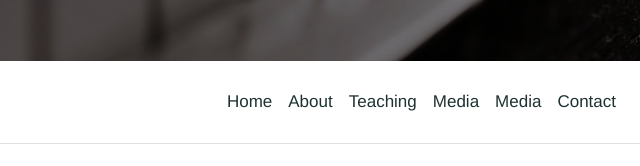
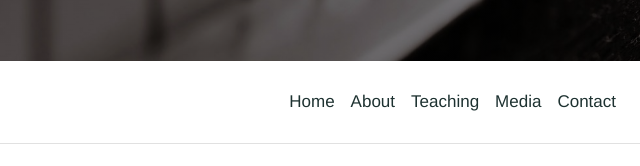
Before and after one commit to rcf12/rcf12, a plain HTML site: page index.html in a window 1280 px wide. Shown: the part 691-857 px from the top of the page, 640-1280 px from the left. Drawn offline with nearby package versions, Linux system fonts and the light colour scheme.

Commit message:
delete a media link

```diff
--- a/index.html
+++ b/index.html
@@ -57,9 +57,6 @@
         </li>
         <li class="nav-item">
           <a class="nav-link" href="#teaching">Teaching</a>
-        </li>
-        <li class="nav-item">
-          <a class="nav-link" href="#media">Media</a>
         </li>
         <li class="nav-item">
           <a class="nav-link" href="#media">Media</a>
```
